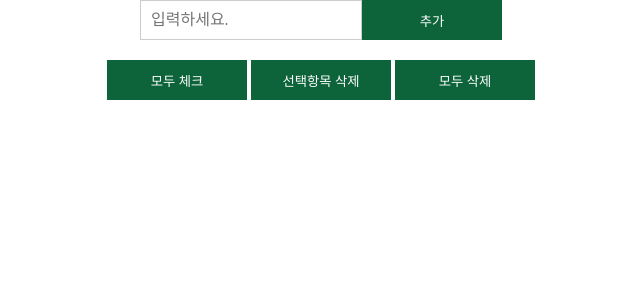
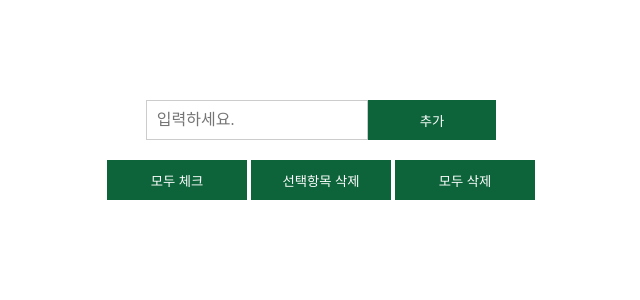
Before and after one commit to morpheus1991/portfolio, a React (Create React App) app: page / in a window 1280 px wide. Shown: the top 300 px of the page, without its empty margins (319-959 px from the left). Built offline with nearby package versions, Linux system fonts and the light colour scheme.

Commit message:
스타일링 수정 및 1차 구현 완료

```diff
--- a/src/components/pages/todos/body/TodoBody.tsx
+++ b/src/components/pages/todos/body/TodoBody.tsx
@@ -6,6 +6,9 @@ import { combineReducersState, TodosState } from "../../../../structure/todos";
 import TodoItem from "./TodoItem";
 
 const Block = styled.div`
+  width: 428px;
+  max-width: 100%;
+  margin: 0 auto;
   margin-top: 40px;
 `;
 const TodoBody = () => {
@@ -14,7 +17,7 @@ const TodoBody = () => {
   const todos = useSelector((state: combineReducersState) => state.todos);
   console.log(todos);
   return (
-    <Block className="todos-header">
+    <Block className="todos-body">
       <ul>
         {todos.todos.map((item) => (
           <TodoItem
--- a/src/components/pages/todos/body/TodoItem.tsx
+++ b/src/components/pages/todos/body/TodoItem.tsx
@@ -70,6 +70,7 @@ const TodoItem = ({ id, content, checked }: Props) => {
         name="checkbox"
         onChange={toggleChecked}
         labelShow={false}
+        checked={checked}
       />
       <div className="content-button-area">
         <p>{content}</p> <button onClick={deleteTodo}>삭제</button>
--- a/src/components/pages/todos/header/TodoHeader.tsx
+++ b/src/components/pages/todos/header/TodoHeader.tsx
@@ -8,12 +8,17 @@ import Button from "../../../common/Button";
 import Input from "../../../common/Input";
 import TodoItemControllButtons from "./TodoItemControllButtons";
 const Block = styled.form`
+  margin-top: 100px;
   display: flex;
   flex-wrap: wrap;
   .input-button-area {
     display: flex;
     justify-content: center;
-    width: 100%;
+    width: 428px;
+    margin: 0 auto;
+    input {
+      flex-grow: 1;
+    }
   }
   .controll-button-area {
     width: 100%;
--- a/src/style/GlobalStyle.ts
+++ b/src/style/GlobalStyle.ts
@@ -66,10 +66,15 @@ export const buttons = {
       }
     `,
     primary: css`
+      width: 140px;
+      max-width: 30%;
+      height: 40px;
+      ${hoverBgColor.primary}
+      display: flex;
+      align-items: center;
+      justify-content: center;
+      color: #fff;
       button {
-        width: 140px;
-        height: 40px;
-        ${hoverBgColor.primary}
         color: #fff;
       }
     `,
```
